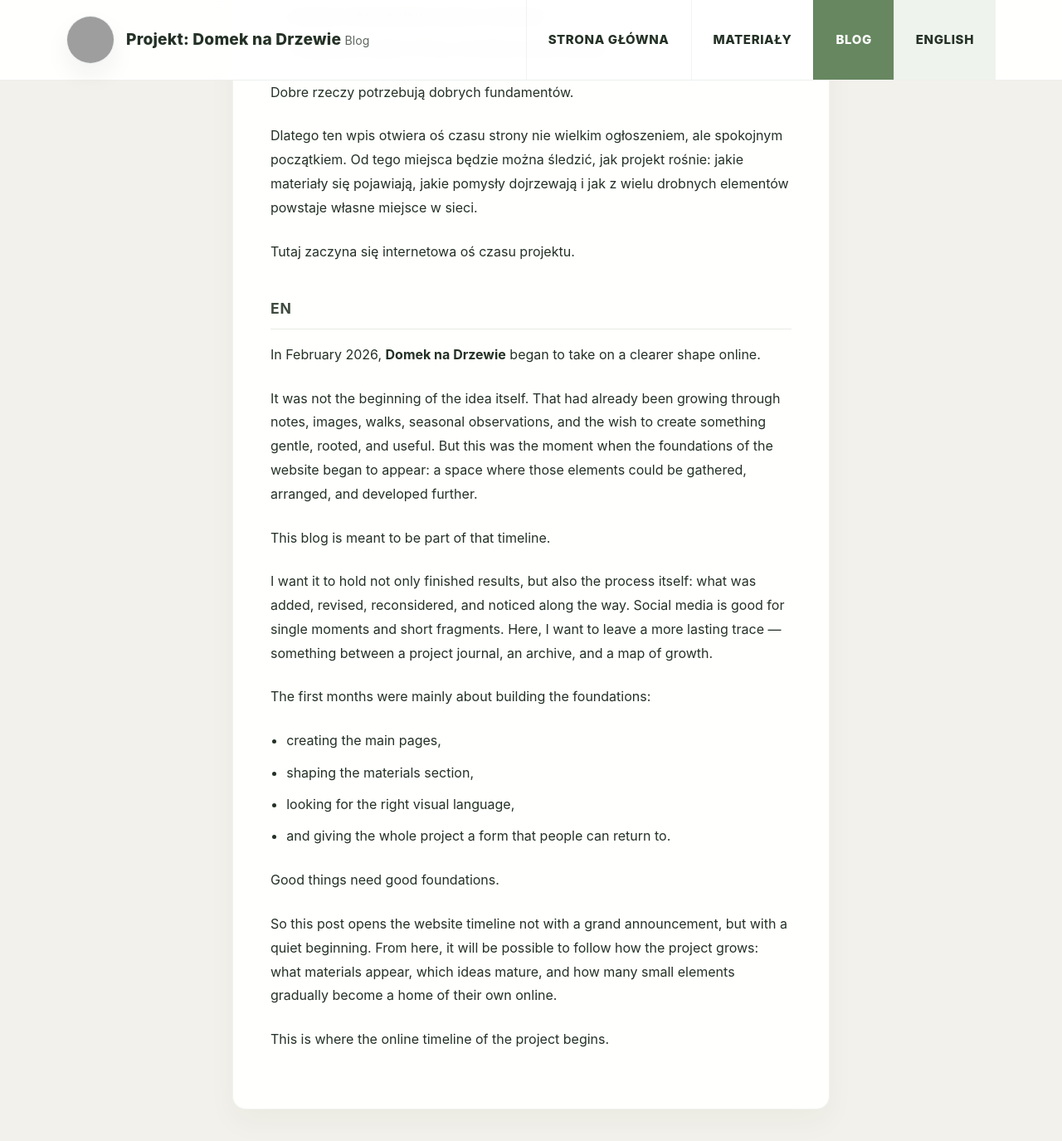
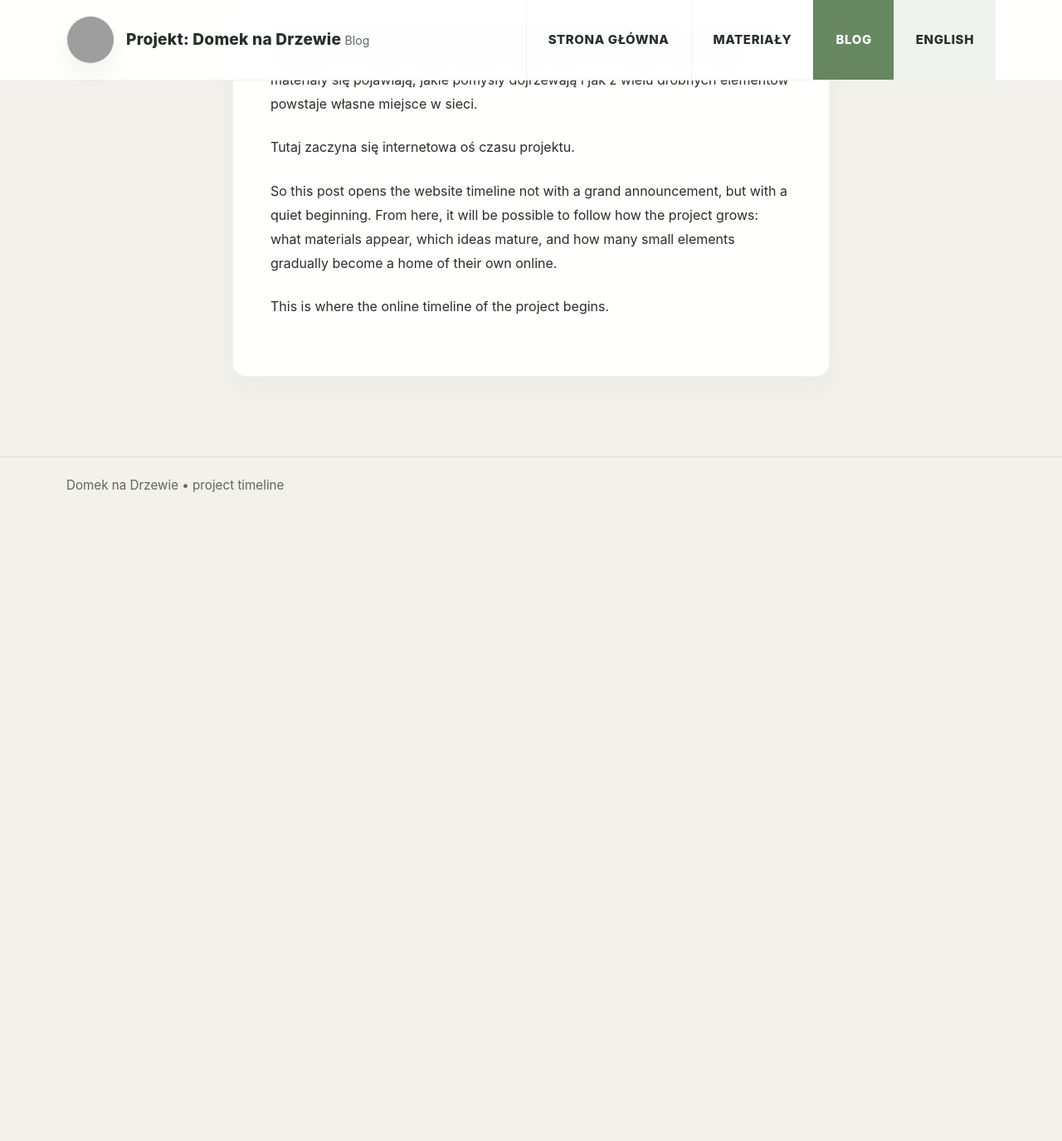
Before and after one commit to akonkia/domeknadrzewie, a Jekyll site: the page built from _posts/2026-02-15-good-foundations-the-beginning.pl.md, in a window 1280 px wide and 1400 px high, scrolled down 1376 px. Shown: the top 1375 px of the window at 83% size. Built offline with Jekyll 4.4.1, drawn with Linux system fonts in a browser that asks for light colours; after the commit the page ends 2006 px from its top, so only the background shows below that; some of the changed text lies outside the part shown; grey boxes are pictures that could not be loaded.

Commit message:
Update and rename 2026-02-15-good-foundations-the-beginning.md to 2026-02-15-good-foundations-the-beginning.pl.md

```diff
--- a/_posts/2026-02-15-good-foundations-the-beginning.md
+++ b/_posts/2026-02-15-good-foundations-the-beginning.pl.md
@@ -1,15 +1,12 @@
 ---
 layout: post
-title: "Dobre początki - good beginnings"
+title: "Dobre początki"
 date: 2026-02-15
 lang:
   - pl
-  - en
-excerpt: "W lutym 2026 strona projektu zaczęła nabierać wyraźniejszego kształtu jako miejsce dla materiałów, refleksji i spokojnego wzrostu. (en) In February 2026, the project site began to take shape more clearly as a place for material, reflection, and quiet growth."
-tags: [timeline, beginnings, website, project]
+excerpt: "W lutym 2026 strona projektu zaczęła nabierać wyraźniejszego kształtu jako miejsce dla materiałów, refleksji i spokojnego wzrostu."
+tags: [początek, strona, projekt]
 ---
-
-## PL
 
 W lutym 2026 projekt **Domek na Drzewie** zaczął nabierać wyraźniejszego kształtu w swojej internetowej formie.
 
@@ -31,24 +28,6 @@ Dlatego ten wpis otwiera oś czasu strony nie wielkim ogłoszeniem, ale spokojny
 
 Tutaj zaczyna się internetowa oś czasu projektu.
 
-## EN
-
-In February 2026, **Domek na Drzewie** began to take on a clearer shape online.
-
-It was not the beginning of the idea itself. That had already been growing through notes, images, walks, seasonal observations, and the wish to create something gentle, rooted, and useful. But this was the moment when the foundations of the website began to appear: a space where those elements could be gathered, arranged, and developed further.
-
-This blog is meant to be part of that timeline.
-
-I want it to hold not only finished results, but also the process itself: what was added, revised, reconsidered, and noticed along the way. Social media is good for single moments and short fragments. Here, I want to leave a more lasting trace — something between a project journal, an archive, and a map of growth.
-
-The first months were mainly about building the foundations:
-- creating the main pages,
-- shaping the materials section,
-- looking for the right visual language,
-- and giving the whole project a form that people can return to.
-
-Good things need good foundations.
-
 So this post opens the website timeline not with a grand announcement, but with a quiet beginning. From here, it will be possible to follow how the project grows: what materials appear, which ideas mature, and how many small elements gradually become a home of their own online.
 
 This is where the online timeline of the project begins.
```
